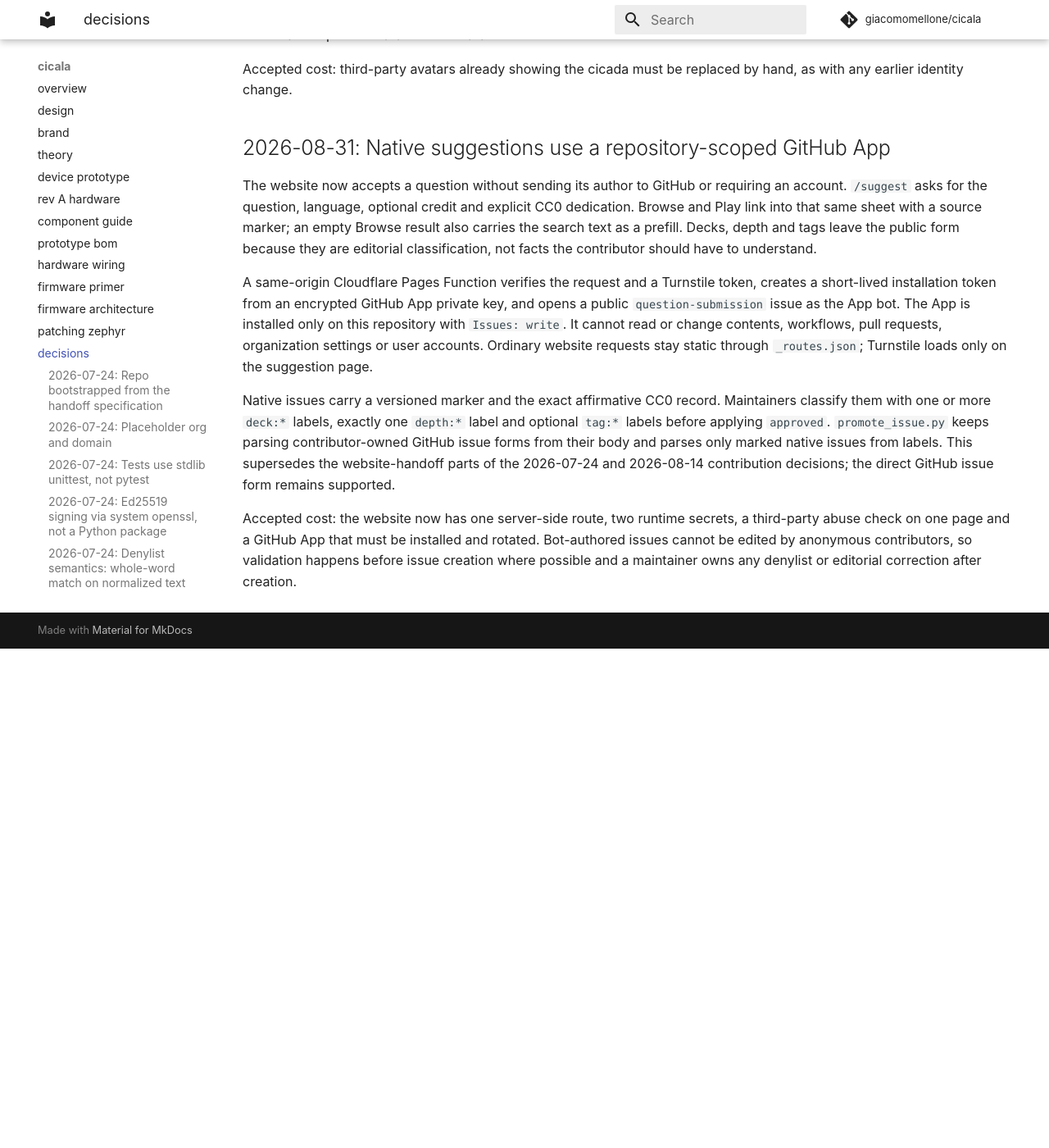
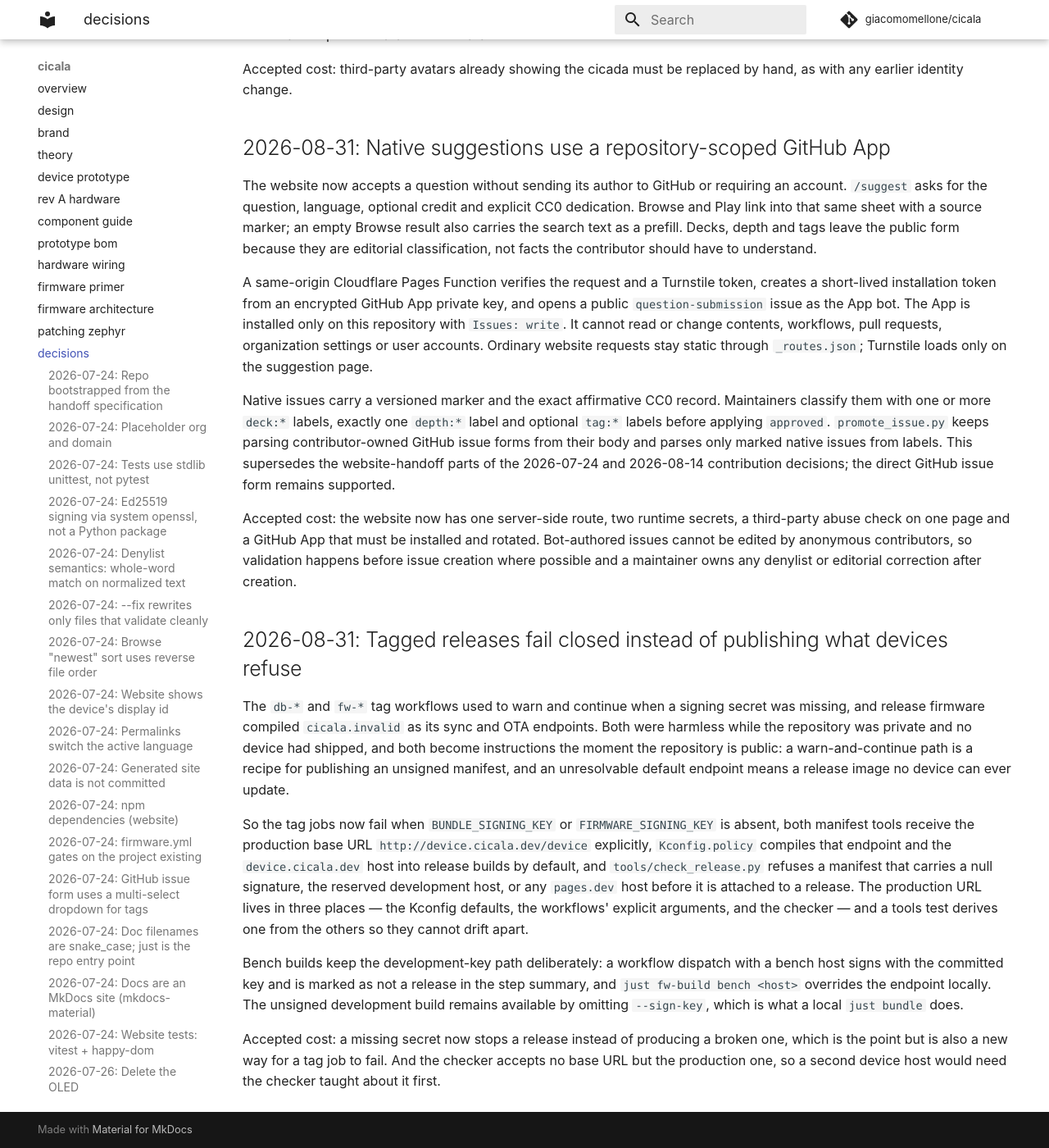
Before and after one commit to giacomomellone/cicala, an MkDocs documentation site: the page built from docs/decisions.md, in a window 1280 px wide and 1400 px high, scrolled down 38642 px. Shown: the whole window at 82% size. Built offline with MkDocs 1.6.1 and Material for MkDocs 9.7.7, drawn with Linux system fonts in a browser that asks for light colours; comment, search, counter and statistics services are not loaded; before the commit the page ends 39433 px from its top, so only the background shows below that.

```diff
--- a/docs/decisions.md
+++ b/docs/decisions.md
@@ -856,3 +856,13 @@
 Native issues carry a versioned marker and the exact affirmative CC0 record. Maintainers classify them with one or more `deck:*` labels, exactly one `depth:*` label and optional `tag:*` labels before applying `approved`. `promote_issue.py` keeps parsing contributor-owned GitHub issue forms from their body and parses only marked native issues from labels. This supersedes the website-handoff parts of the 2026-07-24 and 2026-08-14 contribution decisions; the direct GitHub issue form remains supported.
 
 Accepted cost: the website now has one server-side route, two runtime secrets, a third-party abuse check on one page and a GitHub App that must be installed and rotated. Bot-authored issues cannot be edited by anonymous contributors, so validation happens before issue creation where possible and a maintainer owns any denylist or editorial correction after creation.
+
+## 2026-08-31: Tagged releases fail closed instead of publishing what devices refuse
+
+The `db-*` and `fw-*` tag workflows used to warn and continue when a signing secret was missing, and release firmware compiled `cicala.invalid` as its sync and OTA endpoints. Both were harmless while the repository was private and no device had shipped, and both become instructions the moment the repository is public: a warn-and-continue path is a recipe for publishing an unsigned manifest, and an unresolvable default endpoint means a release image no device can ever update.
+
+So the tag jobs now fail when `BUNDLE_SIGNING_KEY` or `FIRMWARE_SIGNING_KEY` is absent, both manifest tools receive the production base URL `http://device.cicala.dev/device` explicitly, `Kconfig.policy` compiles that endpoint and the `device.cicala.dev` host into release builds by default, and `tools/check_release.py` refuses a manifest that carries a null signature, the reserved development host, or any `pages.dev` host before it is attached to a release. The production URL lives in three places — the Kconfig defaults, the workflows' explicit arguments, and the checker — and a tools test derives one from the others so they cannot drift apart.
+
+Bench builds keep the development-key path deliberately: a workflow dispatch with a bench host signs with the committed key and is marked as not a release in the step summary, and `just fw-build bench <host>` overrides the endpoint locally. The unsigned development build remains available by omitting `--sign-key`, which is what a local `just bundle` does.
+
+Accepted cost: a missing secret now stops a release instead of producing a broken one, which is the point but is also a new way for a tag job to fail. And the checker accepts no base URL but the production one, so a second device host would need the checker taught about it first.
```
